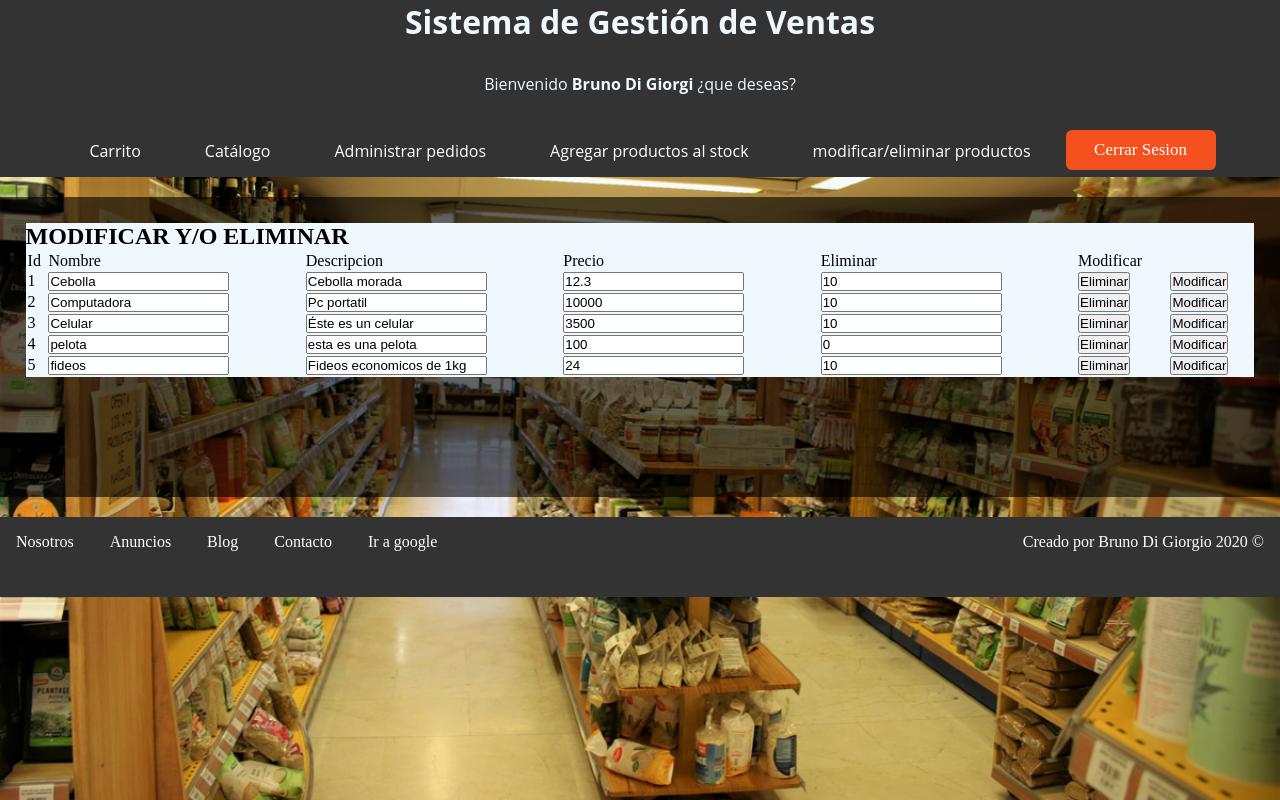
After one commit to digiorgiobruno/Proyecto-SGV, a PHP site: page /modificar.php in a window 1280 px wide. The commit adds this page. Run offline with PHP 8.4, Linux system fonts and the light colour scheme; a user stored in the database is signed in; data comes from the database, SQL or seed files in the repository; some libraries are stand-ins or nearby versions.

Commit message:
agregue la pagina de modificar

```diff
--- /dev/null
+++ b/admin/modificar.js
@@ -0,0 +1,32 @@
+$(document).ready(function(){
+	$(".eliminar").click(function(){
+        alert('eliminar 1');
+		var imagen=$(this).parent('td').parent('tr').find('.imagen').val();
+		$(this).parent('td').parent('tr').remove();
+        $.post('./admin/ejecuta.php',{
+			Caso:'Eliminar',
+			Id:$(this).attr('data-id'),
+			Imagen:imagen
+		},function(e){
+			alert(e);
+		});
+
+	});
+	$(".modificar").click(function(){
+		var nombre=$(this).parent('td').parent('tr').find('.nombre').val();
+		var   descripcion=$(this).parent('td').parent('tr').find('.descripcion').val();
+		var precio=$(this).parent('td').parent('tr').find('.precio').val();
+
+        var cantidad=$(this).parent('td').parent('tr').find('.cantidad').val();
+		$.post('./admin/ejecuta.php',{
+			Caso:'Modificar',
+			Id:$(this).attr('data-id'),
+			Nombre:nombre,
+			Descripcion:descripcion,
+			Precio:precio,
+            Cantidad:cantidad
+		},function(e){
+			alert(e);
+		});
+	});
+});
--- a/css/stylepage.css
+++ b/css/stylepage.css
@@ -1,3 +1,22 @@
+html {
+
+    height: 100vh;
+    /* Reset para REMS 62.5% =10px de 16px,entonces 1rem serán 10ppx ,los rem son mejor escalables en dispositivos mó viles*/
+
+
+}
+
+
+body{
+
+
+    background-image: url("../imagenes/body.jpg");
+    background-size: 100% 100%;
+    background-size: cover;
+    background-attachment: fixed;
+
+
+}
 *{
 
     margin: 0;
@@ -8,8 +27,30 @@
 
 
 }
+/*HEADER*/
+.header-site{
+
+    display: flex;
+    flex-direction: column;
+    justify-content:space-between;
+     align-items: center;
+    background: #333333;
+    width: 100%;
+}
+.encabezado {
 
 
+    width: 100%;
+    color: aliceblue;
+    text-align: center;
+    font-family: 'Open sans';
+
+    /*	margin-left: 10%;
+	width: 30%;
+	display: inline-block;
+	vertical-align: top;*/
+}
+/*nav*/
 .navsup {
 
 
@@ -21,44 +62,17 @@
 }
 
 
-.contenido {
 
-    min-height: 400px;
-    display: flex;
-    flex-direction: column;
-    justify-content:space-between;
-    background-image: url("../imagenes/body.jpg");
-    background-size: 100% 100%;
-    background-attachment: fixed;
-
-
-
-}
-
-
-.header-site {
-
-    background-color: #333333;
-
-
-}
-
-.navegacion {
-
-
-
-    background: #fff;
-
-
-
+.navegacion{
+    width: 100%;
+     background: #333333;
+     display: flex;
+    justify-content: center;
 }
 
 .navegacion ul {
     list-style: none;
-    background: #333333;
-    width: 100%;
-    display: flex;
-    justify-content: center;
+
 }
 
 .menu > li {
@@ -80,19 +94,8 @@
     transition: all .3s;
 }
 
-.encabezado {
 
 
-
-    color: aliceblue;
-    text-align: center;
-    font-family: 'Open sans';
-
-    /*	margin-left: 10%;
-	width: 30%;
-	display: inline-block;
-	vertical-align: top;*/
-}
 
 h2 {
     color: aliceblue;
@@ -120,7 +123,7 @@ a {
     border: none;
     color: #FFFFFF;
     text-align: center;
-    font-size: 28px;
+    font-size: 25px;
     padding: 20px;
     width: 200px;
     transition: all 0.5s;
@@ -161,7 +164,7 @@ a {
 
 .close {
     padding: 10px;
-    font-size: 19px;
+    font-size: 17px;
     width: 150px;
 
 
@@ -217,14 +220,13 @@ a {
 section {
 
 
-    min-height: 400px;
-    width: 100%;
+    min-height: 300px;
     /*border-radius: 10px;*/
     padding: 2%;
-    margin: 50px auto;
+    margin: 20px auto;
     /*margin-left: 10%;*/
     /*margin-top: 50px;*/
-    background-color: rgba(0, 0, 0, 0.51);
+    background-color: rgba(0, 0, 0, 0.61);
 }
 
 .producto {
@@ -304,3 +306,9 @@ section {
 
 
 }
+
+
+.modificar-site{
+    background-color: aliceblue;
+
+}
--- a/header.php
+++ b/header.php
@@ -20,6 +20,8 @@
                     <?php if($permiso){?>
                     <li><a href="admin.php">Administrar pedidos</a></li>
                     <li><a href="agregarproducto.php">Agregar productos al stock</a></li>
+                    <li><a href="modificar.php">modificar/eliminar productos</a></li>
+
                     <?php }else{ ?>
 
 
--- /dev/null
+++ b/modificar.php
@@ -0,0 +1,72 @@
+<?php
+	session_start();
+	include "./conexion.php";
+	if(isset($_SESSION['Usuario'])){
+            $permiso=0;
+    if($_SESSION['Usuario']=='admin'){
+        $permiso=1;
+    }
+	}else{
+		header("Location: ./index.php?Error=Acceso denegado");
+	}
+?>
+
+
+<!DOCTYPE html>
+<html lang="es">
+<head>
+    <meta charset="utf-8" />
+    <title>Carrito de Compras</title>
+    <link rel="stylesheet" type="text/css" href="./css/stylepage.css">
+    <script type="text/javascript" src="http://code.jquery.com/jquery-1.10.2.min.js"></script>
+    <script type="text/javascript" src="./admin/modificar.js"></script>
+
+</head>
+<body>
+	 <?php include './header.php';?>
+
+<div class="contenido">
+
+        <section>
+    <div class="modificar-site">
+		<h1>MODIFICAR Y/O ELIMINAR</h1>
+		<table width="100%">
+			<tr>
+				<td>Id</td>
+				<td>Nombre</td>
+				<td>Descripcion</td>
+				<td>Precio</td>
+				<td>Eliminar</td>
+				<td>Modificar</td>
+			</tr>
+		<?php
+
+			$resultado=mysqli_query($con,"select * from productos");
+			while($row=mysqli_fetch_array($resultado)){
+				?>
+				<tr>
+					<td>
+						<input type="hidden" value="<?php echo $row['id'];?>"><?php echo $row['id']; ?>
+						<input type="hidden" class="imagen" value="<?php echo $row['imagen']; ?>">
+					</td>
+					<td><input type="text" class="nombre" value="<?php echo $row['nombre']; ?>"></td>
+					<td><input type="text" class="descripcion" value="<?php echo $row['descripcion']; ?>"></td>
+					<td><input type="text" class="precio" value="<?php echo $row['precio']; ?>"></td>
+					<td><input type="text" class="cantidad" value="<?php echo $row['cantidad']; ?>"></td>
+					<td><button class="eliminar" data-id="<?php echo $row['id']; ?>">Eliminar</button></td>
+					<td><button class="modificar" data-id="<?php echo $row['id']; ?>">Modificar</button></td>
+				</tr>
+
+				<?php
+			}
+		?>
+	</table>
+
+	</div>
+	</section>
+    </div>
+
+	<?php include './footer.php';?>
+
+</body>
+</html>
```
Also changed, not shown: admin/ejecuta.php (added, +23 -0 lines), indexuser.php (+9 -7 lines), indexuser[Conflicto].php (deleted, +0 -145 lines), productos/570494_computadora.jpg (added), productos/670292_camara.jpg (deleted).
